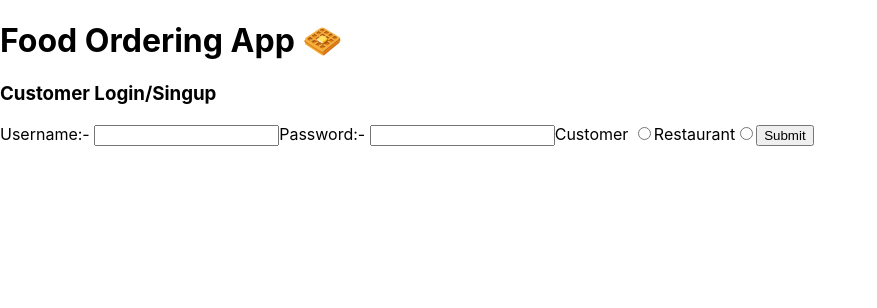
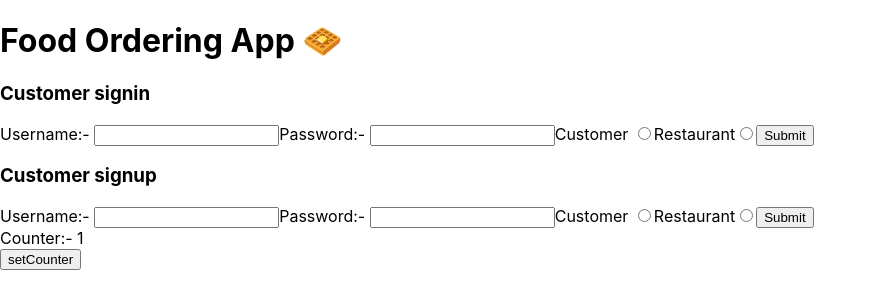
Before and after one commit to rockingatgithub/cn-feb-prof-food-app-client, a React (Create React App) app: page / in a window 1280 px wide. Shown: the top 308 px of the page, without its empty margins (0-877 px from the left). Built offline with nearby package versions, Linux system fonts and the light colour scheme.

Commit message:
added redux store to app

```diff
--- a/package.json
+++ b/package.json
@@ -6,9 +6,13 @@
     "@testing-library/jest-dom": "^5.16.5",
     "@testing-library/react": "^13.4.0",
     "@testing-library/user-event": "^13.5.0",
+    "js-cookie": "^3.0.1",
     "react": "^18.2.0",
+    "react-cookie": "^4.1.1",
     "react-dom": "^18.2.0",
+    "react-redux": "^8.0.5",
     "react-scripts": "5.0.1",
+    "redux": "^4.2.0",
     "web-vitals": "^2.1.4"
   },
   "scripts": {
--- /dev/null
+++ b/src/actions/index.js
@@ -0,0 +1,3 @@
+export const setCounter = () => {
+    return {type: 'SET_COUNTER'}
+}
--- /dev/null
+++ b/src/components/AddFood.js
@@ -0,0 +1,81 @@
+
+import Cookies from "js-cookie";
+import { Component } from "react";
+
+
+export class AddFood extends Component {
+
+    constructor(props) {
+        super(props);
+
+        this.state = {
+            name: '',
+            price: 0,
+            rating: 5
+        }
+
+    }
+
+    setName = (event) => {
+        this.setState({
+            name: event.target.value
+        })
+    }
+
+    setPrice = (event) => {
+        this.setState({
+            price: event.target.value
+        })
+    }
+
+    setRating = (event) => {
+        this.setState({
+            rating: event.target.value
+        })
+    }
+
+    submitHandler = async (event) => {
+
+        event.preventDefault()
+
+        const {name, price, rating} = this.state
+
+        const food = {
+            name: name,
+            price: price,
+            rating: rating
+        }
+
+        let res = await fetch(`http://localhost:8000/food/addFood`, {
+            method: 'POST',
+            body: JSON.stringify(food),
+            headers: {
+                'Content-Type': 'application/json',
+                'Authorization': 'Bearer' + " " + Cookies.get('user')
+            }
+        })
+
+        let parsedRes = await res.json()
+        console.log("The user", parsedRes)
+
+    }
+
+
+
+    render () {
+
+        return <div>
+            <form>
+
+                <input name="name" value={this.state.name} onChange={this.setName}  />
+                <input name="price" value={this.state.price} onChange={this.setPrice} />
+                <input name="rating" value={this.state.rating} onChange={this.setRating} />
+                <button onClick={this.submitHandler} > Submit </button>
+
+            </form>
+        </div>
+
+    }
+
+
+}
--- a/src/components/App.js
+++ b/src/components/App.js
@@ -1,15 +1,60 @@
 import React, { Component } from 'react';
+import { connect } from 'react-redux';
+import { setCounter } from '../actions';
+import Profile from './Profile';
 import UserForm from './UserForm';
 
 class App extends Component {
+
+  constructor(props) {
+    super(props);
+
+    this.state = {
+      user: {},
+      isLoggedIn: false,
+      userType: 'customer',
+    }
+
+    console.log("the store ", this.props.main)
+  }
+
+
+  loginHandler = (user, userType) => {
+
+    this.setState({
+      user: user,
+      isLoggedIn: true,
+      userType: userType,
+    })
+
+  }
+
+  setCounterHandler = () => {
+
+    this.props.dispatch(setCounter())
+  }
+
+
   render() {
+
+    const {user, isLoggedIn, userType} = this.state
+
     return (
       <div>
         <h1>Food Ordering App 🧇</h1>
-        <UserForm/>
+        {isLoggedIn ? <Profile user={user} userType={userType} /> : <div><UserForm type="signin" loginHandler={this.loginHandler} />
+        <UserForm type="signup" loginHandler={this.loginHandler} /> </div>}
+
+        <div> Counter:- {this.props.main.counter} </div>
+        <button onClick={this.setCounterHandler}  > setCounter </button>
+
       </div>
     );
   }
 }
 
-export default App;
+const mapStateToProps = (state) => {
+  return { main: state }
+}
+
+export default  connect(mapStateToProps)(App);
--- /dev/null
+++ b/src/components/Profile.jsx
@@ -0,0 +1,46 @@
+import React, { Component } from 'react';
+import { AddFood } from './AddFood';
+
+class Profile extends Component {
+
+    constructor(props) {
+        super(props);
+
+        this.state = {
+            restaurantList: []
+        }
+
+        console.log(this.props)
+        this.isRestaurant = this.props.userType === "restaurant"
+
+    }
+
+
+
+    componentDidMount = async () => {
+
+        const restaurants = await fetch('http://localhost:8000/rest/listRestaurant')
+        const parsedResp = await restaurants.json()
+        this.setState({
+            restaurantList: parsedResp.data
+        })
+
+    }
+
+    render() {
+        return (
+            <>
+                <div>  Hi {this.props.user.username} </div>
+                {!this.isRestaurant && <ul>
+                    { this.state.restaurantList.map(res => <li> {res.name}  </li> )  }
+                </ul>}
+                {
+                    this.isRestaurant && <AddFood/>
+                }
+            </>
+
+        );
+    }
+}
+
+export default Profile;
--- a/src/components/UserForm.jsx
+++ b/src/components/UserForm.jsx
@@ -1,16 +1,22 @@
 import React, { Component } from 'react';
+import Cookies from 'js-cookie';
+import Profile from './Profile';
 
 class UserForm extends Component {
 
     constructor(props) {
         super(props);
 
+        console.log(props )
+
         this.state = {
             username: '',
             password: '',
-            userType: ''
+            userType: '',
+            name: '',
         }
     }
+
 
     usernameHandler = (event) => {
         this.setState({
@@ -27,13 +33,20 @@ class UserForm extends Component {
     submitHandler = async (event) => {
 
         event.preventDefault()
-        const { username, password } =  this.state
+        const { username, password, name, userType } =  this.state
+        const { type } =  this.props
         const user = {
             username: username,
             password: password
         }
 
-        let res = await fetch('http://localhost:8000/cust/signup', {
+        let userText = userType === 'Customer' ? 'cust' : 'rest'
+
+        if(userText === 'rest'){
+            user.name = name
+        }
+
+        let res = await fetch(`http://localhost:8000/${userText}/${type}`, {
             method: 'POST',
             body: JSON.stringify(user),
             headers: {
@@ -43,6 +56,8 @@ class UserForm extends Component {
 
         let parsedRes = await res.json()
         console.log("The user", parsedRes)
+        Cookies.set('user', parsedRes.token)
+        this.props.loginHandler(parsedRes.data, parsedRes.userType)
     }
 
     userTypeHandler = (event) => {
@@ -53,22 +68,31 @@ class UserForm extends Component {
 
     }
 
+    nameHandler = (event) => {
+
+        this.setState({
+            name: event.target.value
+        })
+
+    }
+
 
     render() {
 
-        const { username, password } =  this.state
+        const { username, password, userType, name } =  this.state
 
         return (
             <div>
-                <h3> Customer Login/Singup </h3>
+                 <div> <h3> Customer {this.props.type} </h3>
                 <form onSubmit={this.submitHandler}>
                     Username:- <input type="text" value={username} onChange={this.usernameHandler}  />
                     Password:- <input type="password" value={password} onChange={this.passwordHandler} />
                     Customer <input type="radio" name="type" value="Customer" onChange={this.userTypeHandler} />
                     Restaurant<input type="radio" name="type" value="Restaurant" onChange={this.userTypeHandler} />
+                    {userType === 'Restaurant' ? <>Name:- <input type="text" value={name} onChange={this.nameHandler} /></>  : null }
 
                     <button type='submit' > Submit </button>
-                </form>
+                </form> </div>
 
             </div>
         );
--- a/src/index.js
+++ b/src/index.js
@@ -1,12 +1,19 @@
 import React from 'react';
 import ReactDOM from 'react-dom/client';
+import {createStore} from 'redux'
+import {Provider} from 'react-redux'
 import './index.css';
 import App from './components/App';
+import { mainReducer } from './reducers';
 
+const store = createStore(mainReducer)
 
 const root = ReactDOM.createRoot(document.getElementById('root'));
 root.render(
-  <React.StrictMode>
-    <App />
-  </React.StrictMode>
+
+  <Provider store={store} >
+      <App />
+  </Provider>
+
+
 );
--- /dev/null
+++ b/src/reducers/index.js
@@ -0,0 +1,20 @@
+const initialState = {
+    user: {},
+    isLoggedIn: false,
+    userType: 'customer',
+    counter: 1,
+}
+
+
+export function mainReducer (state = initialState, action) {
+
+    switch (action.type) {
+        case "SET_COUNTER":
+
+            return { ...initialState, counter: state.counter+1 };
+
+        default:
+            return { ...initialState };
+    }
+
+}
```
Also changed, not shown: src/components/Order.jsx (added, +13 -0 lines), 1 other file (tests, documents, lock files or other folders).
